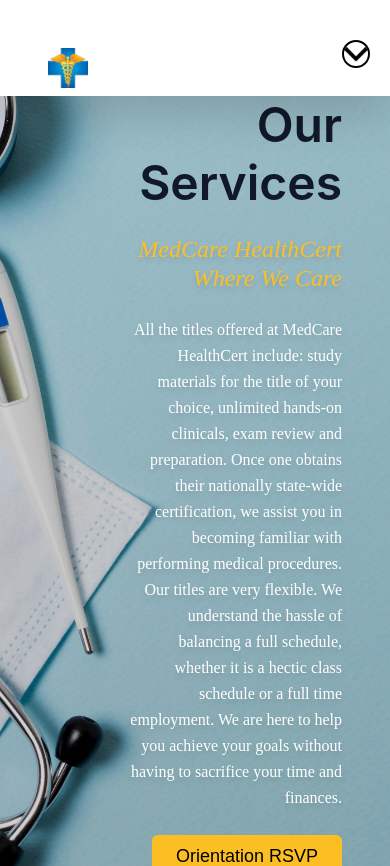
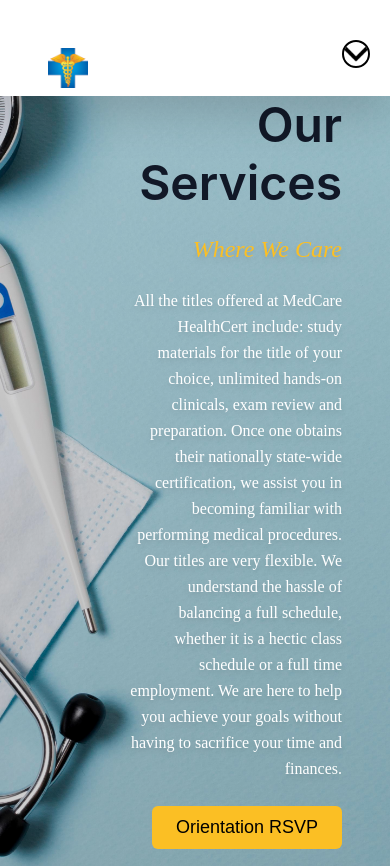
Before and after one commit to AnthonyC233/Medcare-Remodel, a React (Create React App) app: page /services in a window 390 px wide. Shown: the top 866 px of the page. Built offline with nearby package versions, Linux system fonts and the light colour scheme; the HTML template or start-up script is replaced by a standard one.

Commit message:
Changed responsive for award image and edited slogan

```diff
--- a/src/components/Award (Home)/Award.js
+++ b/src/components/Award (Home)/Award.js
@@ -1,7 +1,7 @@
 import React, { useEffect } from "react";
 import "./award.css";
 
-import awardImg from "../../assets/medcare-award-1.png";
+import awardImg from "../../assets/new-award.png";
 
 function Award() {
   return (
@@ -123,6 +123,8 @@
             // BASE
             flex items-center
 
+            w-1/6
+
             // XL SCREEN
             xl:pt-12 xl:w-3/12 xl:pl-10
 
--- a/src/components/Award (Home)/award.css
+++ b/src/components/Award (Home)/award.css
@@ -1,7 +1,7 @@
 .one {
 font-family: 'Courgette';
 color: #0EA5E9;
-text-decoration: underline;
+/* text-decoration: underline; */
 }
 
 .one:hover{
--- a/src/components/Grid (Services)/serviceHeader.js
+++ b/src/components/Grid (Services)/serviceHeader.js
@@ -66,7 +66,7 @@
             xl:text-2xl
             "
           >
-            MedCare HealthCert Where We Care
+            Where We Care
           </h2>
           <p className="mb-4 leading-relaxed font-['Mingzat'] text-lg sm:text-base text-white drop-shadow-md">
             All the titles offered at MedCare HealthCert include: study
--- a/src/components/Header (Contact)/Header.js
+++ b/src/components/Header (Contact)/Header.js
@@ -188,7 +188,7 @@
           Contact Us
         </h1>
         <h2 className="title-font sm:text-4xl text-3xl mb-4 font-medium drop-shadow-md text-sky-500 w-full xl:text-2xl lg:text-5xl lg:w-full font-['Courgette'] italic">
-            MedCare HealthCert Where We Care
+            Where We Care
           </h2>
         <p className="mb-3 leading-relaxed font-['Mingzat'] overflow-hidden text-lg sm:text-base">
         Have any questions for us? If you're interested in our program and or have any remarks or concerns, let us know! Our Team will get back to you as soon as possible.
--- a/src/components/Header (Gallery)/Header.js
+++ b/src/components/Header (Gallery)/Header.js
@@ -163,7 +163,7 @@
 
 
            ">
-            MedCare HealthCert Where We Care
+            Where We Care
            </h2>
            <p className="
 
```
Also changed, not shown: src/assets/new-award.png (added).
